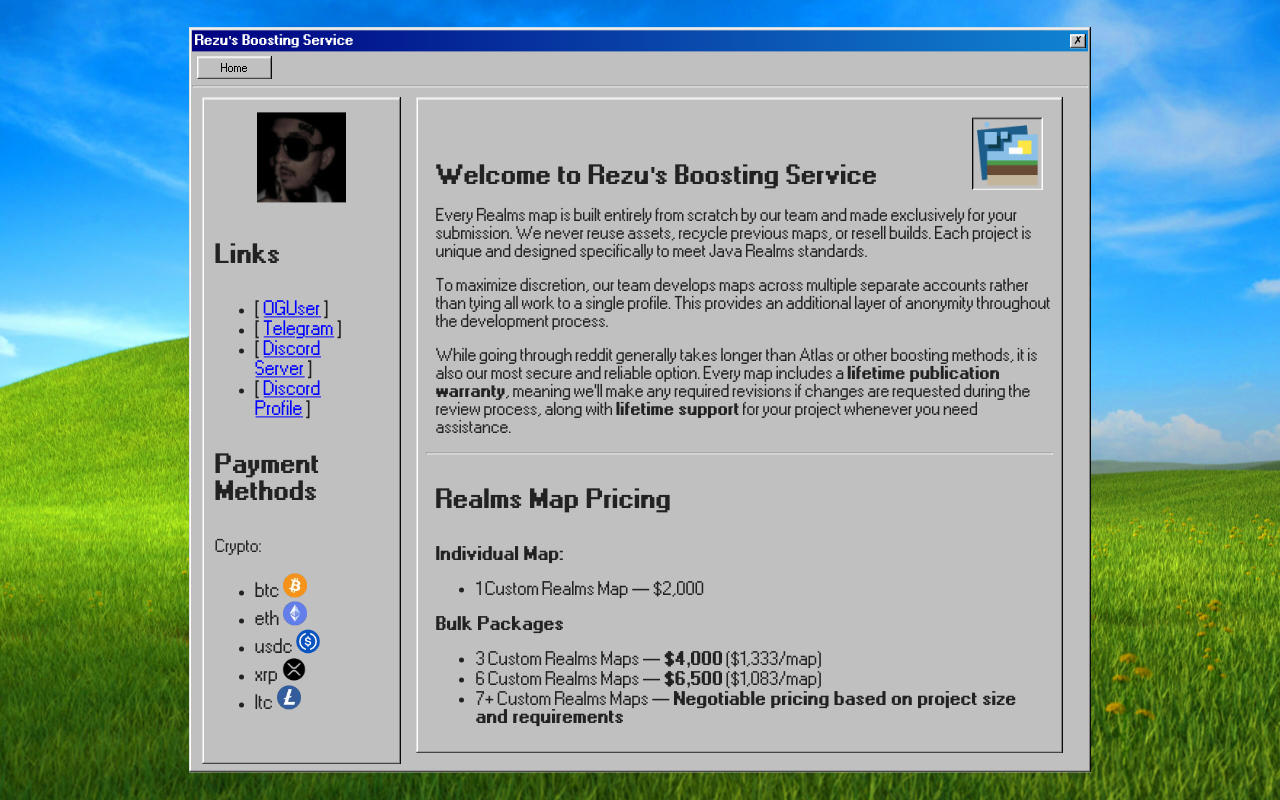
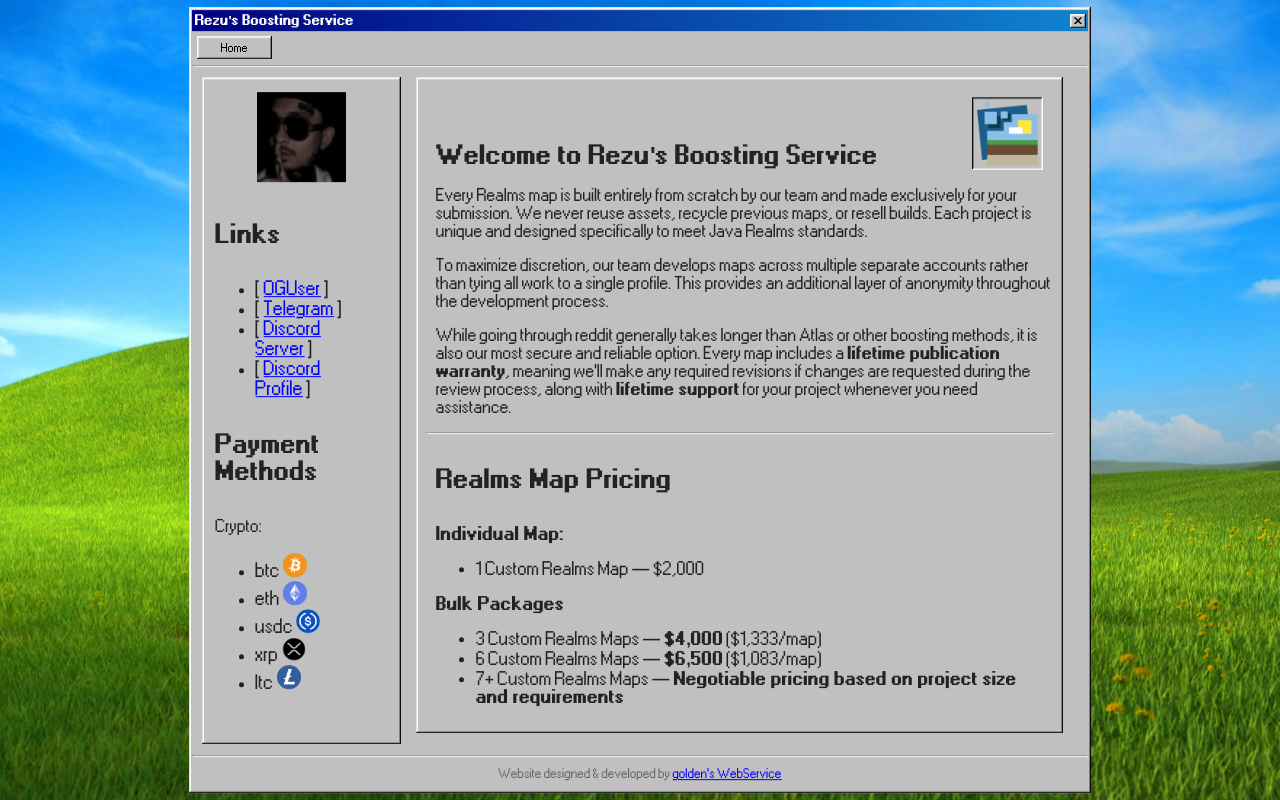
Before and after one commit to goldenGR/rezu.store, a plain HTML site: page index.html in a window 1280 px wide. Drawn offline with Linux system fonts and the light colour scheme.

Commit message:
Added x icon added copyright in the bottom

```diff
--- a/index.html
+++ b/index.html
@@ -79,8 +79,7 @@
         <div class="title-bar">
             <div class="title-bar-text" style="text-align: center; font-size: 120%;">Rezu's Boosting Service</div>
             <div class="title-bar-controls">
-                <button aria-label="Close">
-                    ✗
+                <button aria-label="Close" id="closeBtn">
                 </button>
             </div>
         </div>
@@ -145,6 +144,11 @@
                     </div>
                 </div>
             </div>
+            <hr>
+            <div style="text-align:center; font-size:12px; color:#666; margin:10px 0;">
+                Website designed & developed by
+                <a href="https://golden.is-a.dev" target="_blank">golden's WebService</a>
+            </div>
         </div>
     </div>
 </body>
--- a/style.css
+++ b/style.css
@@ -232,15 +232,9 @@
   background-position: top 2px left 3px;
 }
 
-.title-bar-controls button[aria-label="Help"] {
-  background-image: url("/icon/help.svg");
-  background-repeat: no-repeat;
-  background-position: top 2px left 5px;
-}
-
-.title-bar-controls button[aria-label="Close"] {
+#closeBtn{
   margin-left: 2px;
-  background-image: url("icon/close.svg");
+  background-image: url("/icons/close.svg");
   background-repeat: no-repeat;
   background-position: top 3px left 4px;
 }
```
Also changed, not shown: icons/close.svg (added), layout.png (added).
